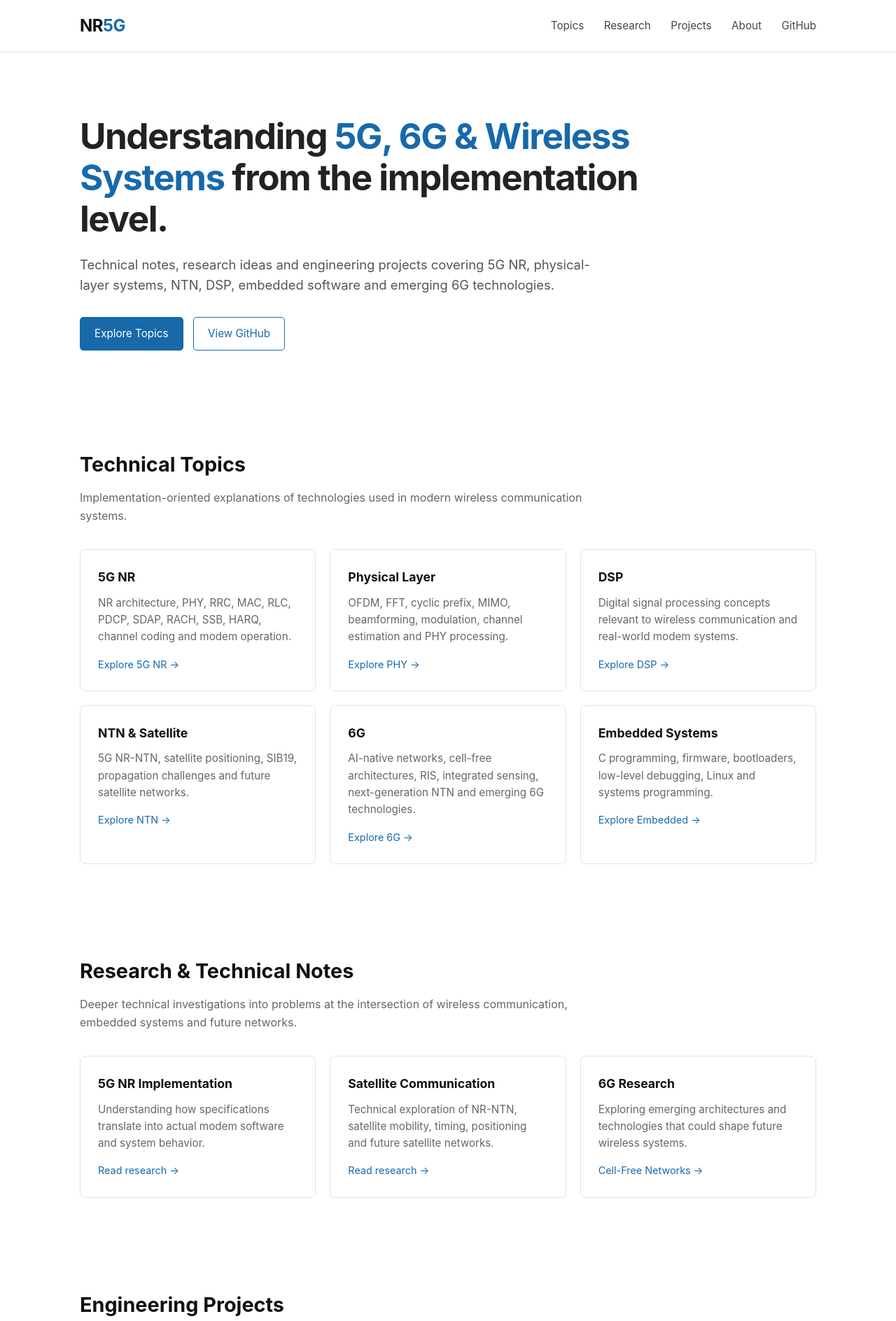
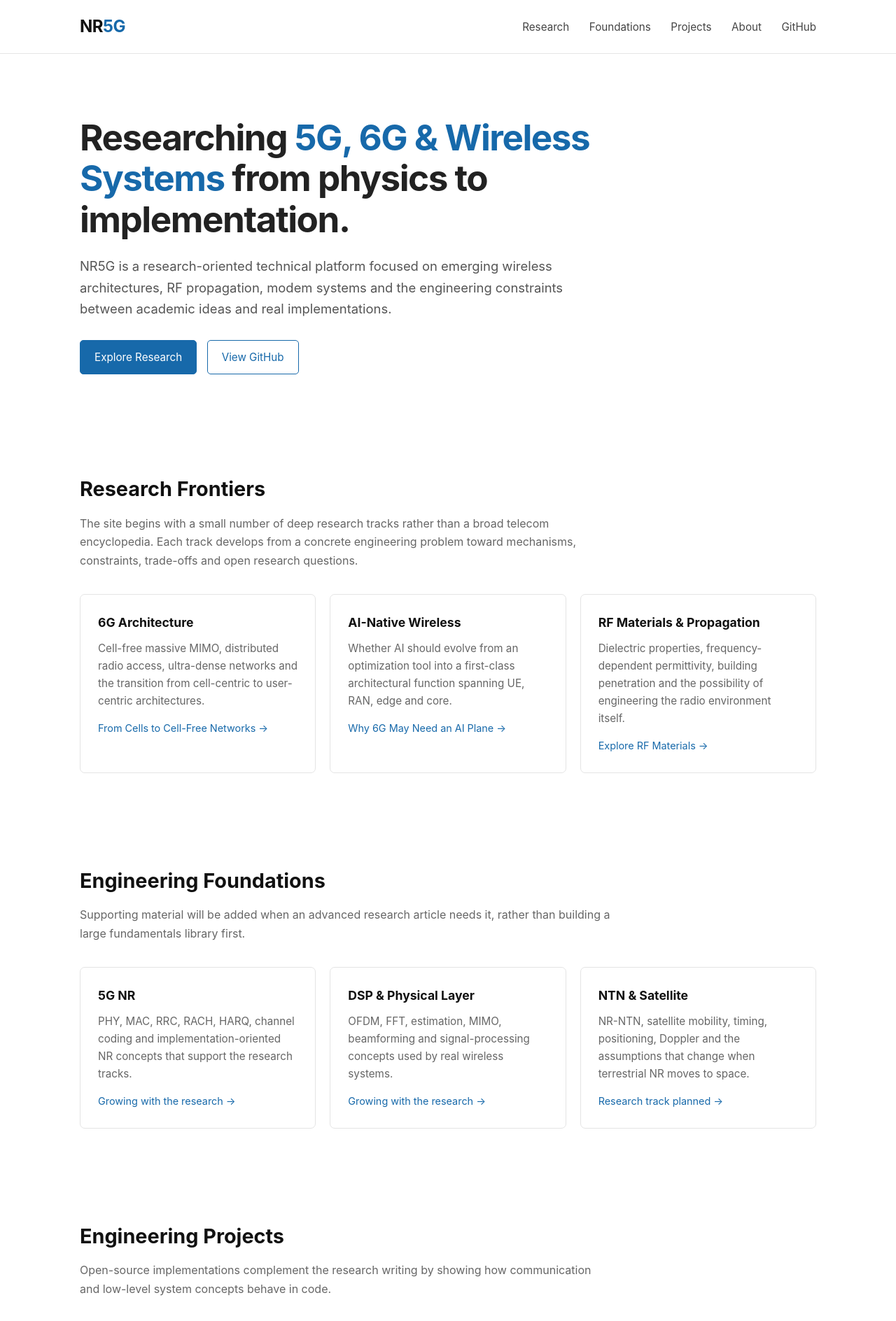
Before and after one commit to pppiyushh/nr5g, a Jekyll site: the page index.html, which Jekyll copies as it is, in a window 1280 px wide. Shown: the top 1888 px of the page at 70% size. Built offline with Jekyll 4.4.1, drawn with Linux system fonts in a browser that asks for light colours; some of the changed text lies outside the part shown.

Commit message:
Restructure homepage around research tracks

```diff
--- a/index.html
+++ b/index.html
@@ -3,137 +3,90 @@
 <head>
     <meta charset="UTF-8">
     <meta name="viewport" content="width=device-width, initial-scale=1.0">
-
     <title>NR5G | 5G NR, 6G & Wireless Systems</title>
-
-    <meta name="description"
-          content="Technical notes, implementation insights, research and projects covering 5G NR, 6G, NTN, PHY, DSP, embedded systems and wireless communications.">
-
+    <meta name="description" content="Research-oriented technical notes and engineering projects covering 5G NR, 6G, NTN, RF propagation, PHY, DSP and embedded wireless systems.">
     <meta name="author" content="Piyush Kumar Singh">
-
-    <style>
-        * { box-sizing: border-box; margin: 0; padding: 0; }
-        body { font-family: -apple-system, BlinkMacSystemFont, "Segoe UI", Roboto, Helvetica, Arial, sans-serif; line-height: 1.6; color: #222; background: #ffffff; }
-        a { color: #1769aa; text-decoration: none; }
-        a:hover { text-decoration: underline; }
-        header { border-bottom: 1px solid #e5e5e5; background: #ffffff; }
-        .nav { max-width: 1100px; margin: auto; padding: 18px 24px; display: flex; justify-content: space-between; align-items: center; }
-        .logo { font-size: 1.5rem; font-weight: 700; letter-spacing: -0.5px; color: #111; }
-        .logo span { color: #1769aa; }
-        nav a { margin-left: 24px; font-size: 0.95rem; color: #444; }
-        .hero { max-width: 1100px; margin: auto; padding: 90px 24px 75px; }
-        .hero h1 { font-size: 3.2rem; line-height: 1.15; max-width: 800px; letter-spacing: -1.5px; margin-bottom: 22px; }
-        .hero h1 span { color: #1769aa; }
-        .hero p { max-width: 750px; font-size: 1.15rem; color: #555; margin-bottom: 30px; }
-        .buttons a { display: inline-block; padding: 11px 20px; margin-right: 10px; border: 1px solid #1769aa; border-radius: 5px; font-size: 0.95rem; }
-        .button-primary { background: #1769aa; color: white; }
-        .button-secondary { color: #1769aa; }
-        section { max-width: 1100px; margin: auto; padding: 65px 24px; }
-        section h2 { font-size: 1.8rem; margin-bottom: 12px; color: #111; }
-        .section-intro { color: #666; max-width: 750px; margin-bottom: 35px; }
-        .grid { display: grid; grid-template-columns: repeat(3, 1fr); gap: 20px; }
-        .card { border: 1px solid #e4e4e4; border-radius: 7px; padding: 25px; background: #fff; }
-        .card h3 { font-size: 1.1rem; margin-bottom: 10px; color: #111; }
-        .card p { color: #666; font-size: 0.95rem; }
-        .card a { display: inline-block; margin-top: 15px; font-size: 0.9rem; }
-        .about { background: #f7f8fa; max-width: none; }
-        .about-content { max-width: 1100px; margin: auto; padding: 65px 24px; }
-        .about-content p { max-width: 800px; color: #555; }
-        footer { border-top: 1px solid #e5e5e5; padding: 30px 24px; text-align: center; color: #777; font-size: 0.9rem; }
-        @media (max-width: 800px) {
-            .nav { flex-direction: column; gap: 12px; }
-            nav a { margin: 0 8px; }
-            .hero { padding-top: 60px; }
-            .hero h1 { font-size: 2.3rem; }
-            .grid { grid-template-columns: 1fr; }
-        }
-    </style>
+    <link rel="stylesheet" href="assets/css/site.css">
 </head>
 <body>
 <header>
     <div class="nav">
-        <div class="logo">NR<span>5G</span></div>
+        <a class="logo" href="index.html">NR<span>5G</span></a>
         <nav>
-            <a href="#topics">Topics</a>
             <a href="#research">Research</a>
+            <a href="#foundations">Foundations</a>
             <a href="#projects">Projects</a>
             <a href="#about">About</a>
             <a href="https://github.com/pppiyushh" target="_blank" rel="noopener noreferrer">GitHub</a>
         </nav>
     </div>
 </header>
+
 <main>
     <section class="hero">
-        <h1>Understanding <span>5G, 6G & Wireless Systems</span> from the implementation level.</h1>
-        <p>Technical notes, research ideas and engineering projects covering 5G NR, physical-layer systems, NTN, DSP, embedded software and emerging 6G technologies.</p>
+        <h1>Researching <span>5G, 6G & Wireless Systems</span> from physics to implementation.</h1>
+        <p>
+            NR5G is a research-oriented technical platform focused on emerging wireless architectures, RF propagation, modem systems and the engineering constraints between academic ideas and real implementations.
+        </p>
         <div class="buttons">
-            <a class="button-primary" href="#topics">Explore Topics</a>
+            <a class="button-primary" href="#research">Explore Research</a>
             <a class="button-secondary" href="https://github.com/pppiyushh" target="_blank" rel="noopener noreferrer">View GitHub</a>
         </div>
     </section>
 
-    <section id="topics">
-        <h2>Technical Topics</h2>
-        <p class="section-intro">Implementation-oriented explanations of technologies used in modern wireless communication systems.</p>
+    <section id="research">
+        <h2>Research Frontiers</h2>
+        <p class="section-intro">
+            The site begins with a small number of deep research tracks rather than a broad telecom encyclopedia. Each track develops from a concrete engineering problem toward mechanisms, constraints, trade-offs and open research questions.
+        </p>
         <div class="grid">
             <div class="card">
-                <h3>5G NR</h3>
-                <p>NR architecture, PHY, RRC, MAC, RLC, PDCP, SDAP, RACH, SSB, HARQ, channel coding and modem operation.</p>
-                <a href="#">Explore 5G NR →</a>
+                <h3>6G Architecture</h3>
+                <p>Cell-free massive MIMO, distributed radio access, ultra-dense networks and the transition from cell-centric to user-centric architectures.</p>
+                <a href="6G/architecture/cell-free-networks.html">From Cells to Cell-Free Networks →</a>
             </div>
             <div class="card">
-                <h3>Physical Layer</h3>
-                <p>OFDM, FFT, cyclic prefix, MIMO, beamforming, modulation, channel estimation and PHY processing.</p>
-                <a href="#">Explore PHY →</a>
+                <h3>AI-Native Wireless</h3>
+                <p>Whether AI should evolve from an optimization tool into a first-class architectural function spanning UE, RAN, edge and core.</p>
+                <a href="6G/ai-native/ai-plane.html">Why 6G May Need an AI Plane →</a>
             </div>
             <div class="card">
-                <h3>DSP</h3>
-                <p>Digital signal processing concepts relevant to wireless communication and real-world modem systems.</p>
-                <a href="#">Explore DSP →</a>
-            </div>
-            <div class="card">
-                <h3>NTN & Satellite</h3>
-                <p>5G NR-NTN, satellite positioning, SIB19, propagation challenges and future satellite networks.</p>
-                <a href="#">Explore NTN →</a>
-            </div>
-            <div class="card">
-                <h3>6G</h3>
-                <p>AI-native networks, cell-free architectures, RIS, integrated sensing, next-generation NTN and emerging 6G technologies.</p>
-                <a href="6G/Cell-Free%20Networks.md">Explore 6G →</a>
-            </div>
-            <div class="card">
-                <h3>Embedded Systems</h3>
-                <p>C programming, firmware, bootloaders, low-level debugging, Linux and systems programming.</p>
-                <a href="#">Explore Embedded →</a>
+                <h3>RF Materials & Propagation</h3>
+                <p>Dielectric properties, frequency-dependent permittivity, building penetration and the possibility of engineering the radio environment itself.</p>
+                <a href="rf-materials/">Explore RF Materials →</a>
             </div>
         </div>
     </section>
 
-    <section id="research">
-        <h2>Research & Technical Notes</h2>
-        <p class="section-intro">Deeper technical investigations into problems at the intersection of wireless communication, embedded systems and future networks.</p>
+    <section id="foundations">
+        <h2>Engineering Foundations</h2>
+        <p class="section-intro">
+            Supporting material will be added when an advanced research article needs it, rather than building a large fundamentals library first.
+        </p>
         <div class="grid">
             <div class="card">
-                <h3>5G NR Implementation</h3>
-                <p>Understanding how specifications translate into actual modem software and system behavior.</p>
-                <a href="#">Read research →</a>
+                <h3>5G NR</h3>
+                <p>PHY, MAC, RRC, RACH, HARQ, channel coding and implementation-oriented NR concepts that support the research tracks.</p>
+                <a href="#">Growing with the research →</a>
             </div>
             <div class="card">
-                <h3>Satellite Communication</h3>
-                <p>Technical exploration of NR-NTN, satellite mobility, timing, positioning and future satellite networks.</p>
-                <a href="#">Read research →</a>
+                <h3>DSP & Physical Layer</h3>
+                <p>OFDM, FFT, estimation, MIMO, beamforming and signal-processing concepts used by real wireless systems.</p>
+                <a href="#">Growing with the research →</a>
             </div>
             <div class="card">
-                <h3>6G Research</h3>
-                <p>Exploring emerging architectures and technologies that could shape future wireless systems.</p>
-                <a href="6G/Cell-Free%20Networks.md">Cell-Free Networks →</a>
+                <h3>NTN & Satellite</h3>
+                <p>NR-NTN, satellite mobility, timing, positioning, Doppler and the assumptions that change when terrestrial NR moves to space.</p>
+                <a href="#">Research track planned →</a>
             </div>
         </div>
     </section>
 
     <section id="projects">
         <h2>Engineering Projects</h2>
-        <p class="section-intro">Open-source projects and experiments focused on understanding wireless systems and low-level software through implementation.</p>
+        <p class="section-intro">
+            Open-source implementations complement the research writing by showing how communication and low-level system concepts behave in code.
+        </p>
         <div class="grid">
             <div class="card">
                 <h3>Software USIM Emulator</h3>
@@ -156,14 +109,15 @@
     <div class="about" id="about">
         <div class="about-content">
             <h2>About NR5G</h2>
-            <p>NR5G is a technical knowledge and research platform focused on understanding modern wireless communication systems from both the theoretical and implementation perspectives.</p>
+            <p>NR5G is a technical knowledge and research platform focused on modern wireless communication systems from both theoretical and implementation perspectives.</p>
             <br>
-            <p>The goal is to bridge the gap between 3GPP specifications, academic research and the software running inside real communication systems.</p>
+            <p>The goal is to bridge academic research, public standards and the engineering constraints that shape real communication systems.</p>
             <br>
             <p>The platform is maintained by <strong>Piyush Kumar Singh</strong>, a software engineer working on NR5G Layer-1 modem development.</p>
         </div>
     </div>
 </main>
-<footer>© 2026 NR5G.com &nbsp;·&nbsp; Technical notes on 5G, 6G and wireless systems</footer>
+
+<footer>© 2026 NR5G.com &nbsp;·&nbsp; Research-oriented notes on 5G, 6G and wireless systems</footer>
 </body>
 </html>
```
